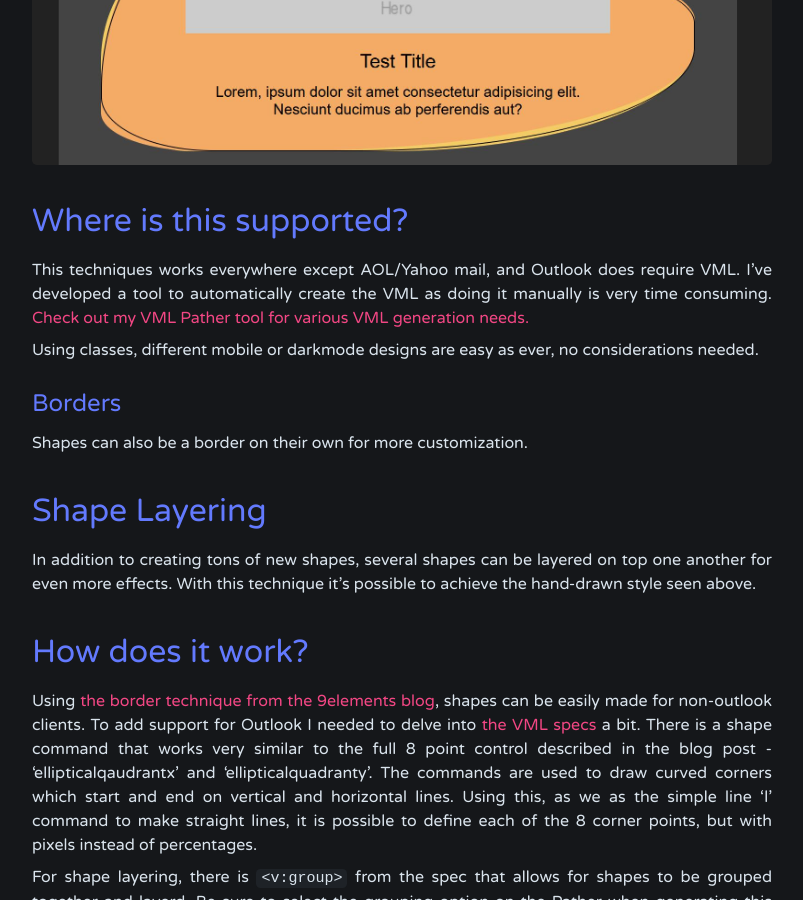
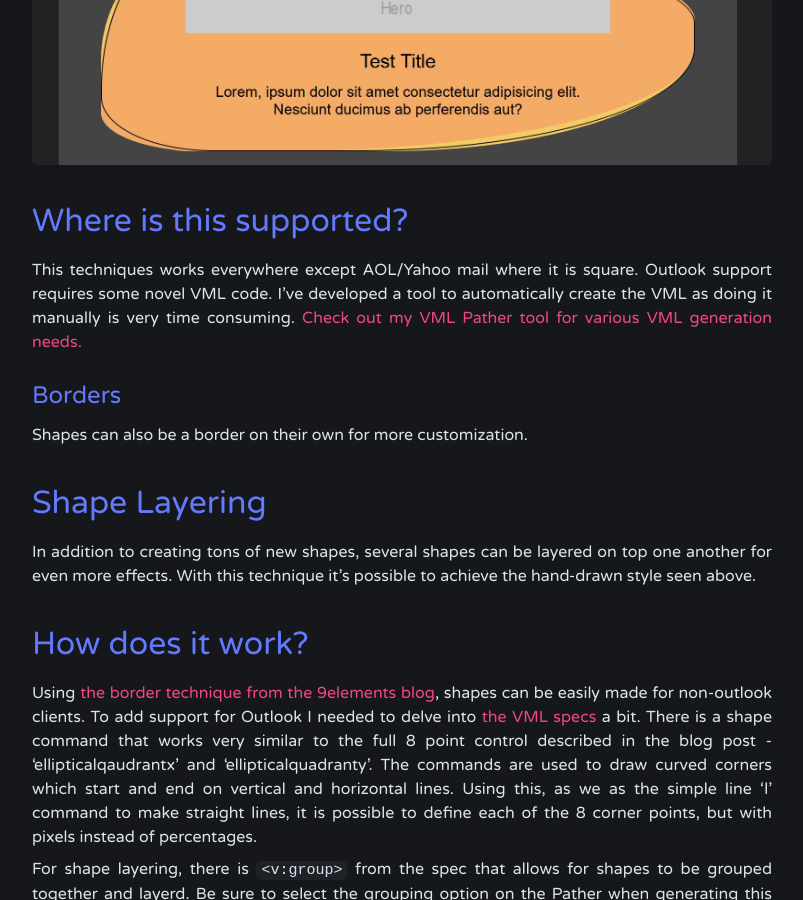
Before and after one commit to Colin-Whelan/Colin-Whelan.github.io, a Jekyll site: the page built from _posts/2022-10-03-organic-shapes.md, in a window 1280 px wide and 900 px high, scrolled down 822 px. Shown: the whole window, without its empty margins (238-1041 px from the left). Built offline with Jekyll 4.4.1, drawn with Linux system fonts in a browser that asks for light colours; nearby versions of some CDN libraries; comment, search, counter and statistics services are not loaded.

Commit message:
Update 2022-10-03-organic-shapes.md

```diff
--- a/_posts/2022-10-03-organic-shapes.md
+++ b/_posts/2022-10-03-organic-shapes.md
@@ -15,9 +15,7 @@ Over the past decade there has been a bigger push toward curved designs, which h
 
 # Where is this supported?
 
-This techniques works everywhere except AOL/Yahoo mail, and Outlook does require VML. I've developed a tool to automatically create the VML as doing it manually is very time consuming. [Check out my VML Pather tool for various VML generation needs.](https://vml-pather.glitch.me/)
-
-Using classes, different mobile or darkmode designs are easy as ever, no considerations needed.
+This techniques works everywhere except AOL/Yahoo mail where it is square. Outlook support requires some novel VML code. I've developed a tool to automatically create the VML as doing it manually is very time consuming. [Check out my VML Pather tool for various VML generation needs.](https://vml-pather.glitch.me/)
 
 ## Borders
 
```
